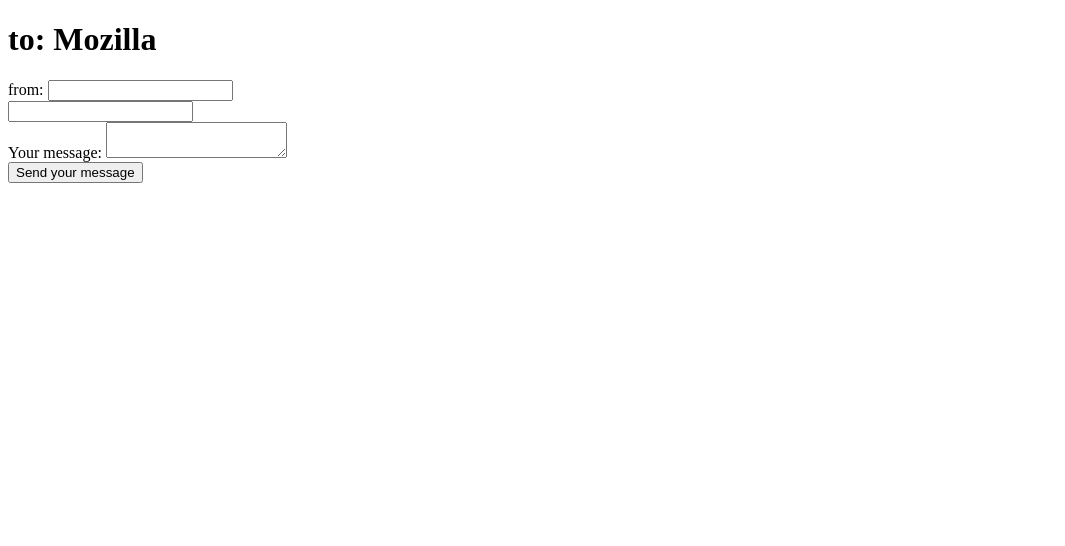
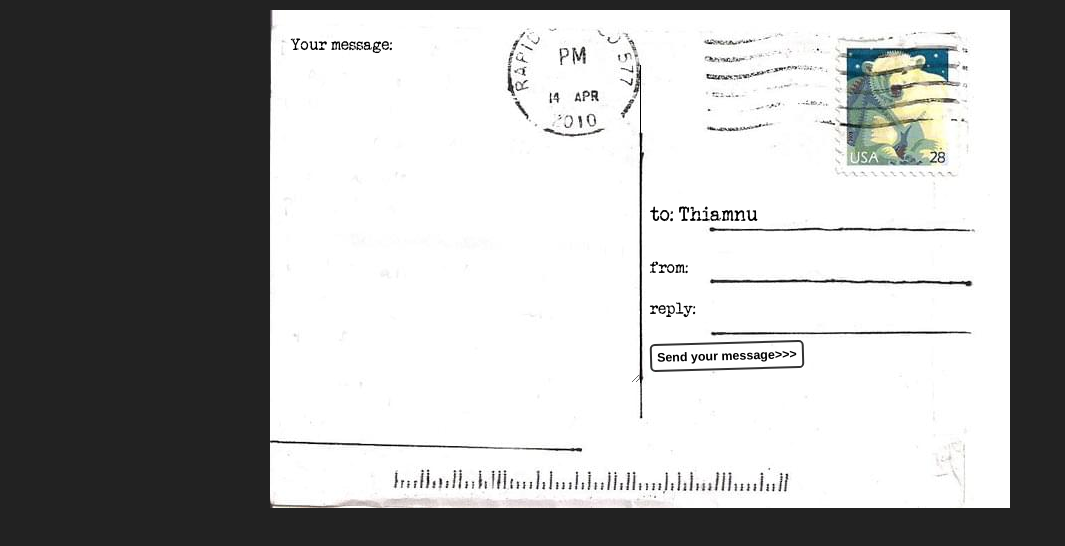
Before and after one commit to soithangsing/Making-forms, a plain HTML site: page postcard-start.html in a window 1280 px wide. Shown: the whole page, without its empty margins (0-1065 px from the left). Drawn offline with Linux system fonts and the light colour scheme.

Commit message:
Finished making postcard form

```diff
--- a/postcard-start.html
+++ b/postcard-start.html
@@ -5,10 +5,116 @@
     <meta http-equiv="X-UA-Compatible" content="IE=edge" />
     <meta name="viewport" content="width=device-width, initial-scale=1.0" />
     <title>Postcard example</title>
+
+    <style>
+      @font-face {
+        font-family: 'handwriting';
+        src: url('fonts/journal-webfont.woff2') format('woff2'),
+        url('fonts/journal-webfont.woff') format('woff');
+        font-weight: normal;
+        font-style: normal;
+      }
+
+      @font-face {
+        font-family: 'typewriter';
+        src: url('fonts/veteran_typewriter-webfont.woff2') format('woff2'),
+             url('fonts/veteran_typewriter-webfont.woff') format('woff');
+             font-weight: normal;
+             font-style: normal;
+      }
+
+      body{
+        font: 1.3rem sans serif;
+        padding: 0.5em;
+        margin: 0;
+        background: #222;
+      }
+
+      form{
+        position: relative;
+        width: 740px;
+        height: 498px;
+        margin: 0 auto;
+        padding: 1em;
+        box-sizing: border-box;
+        background: #FFF url(background.jpg);
+
+        /* grid */
+        display: grid;
+        grid-gap: 20px;
+        grid-template-columns: repeat(2, 1fr);
+        grid-template-rows: 10em 1em 1em 1em;
+      }
+
+      h1{
+        font: 1em "typewriter", monospace;
+        align-self: end;
+      }
+
+      #message {
+        grid-row: 1/5;
+      }
+
+      #from, #reply {
+        display: flex;
+      }
+
+      label {
+        font: .8em "typewriter", sans-serif;
+      }
+
+      input, textarea {
+        font: 1.4em/1.5em "handwriting", cursive, sans-serif;
+        border: none;
+        padding: 0 10px;
+        margin: 0;
+        width: 80%;
+        background: none;
+      }
+
+      input:focus, textarea:focus {
+        background: rgba(0,0,0,.1);
+        border-radius: 5px;
+      }
+
+      textarea {
+        display: block;
+
+        padding: 10px;
+        margin: 10px 0 0 -10px;
+        width: 100%;
+        height: 90%;
+
+        border-right: 1px solid;
+
+        overflow: auto;
+      }
+
+      button {
+        padding: 5px;
+        font: bold .6em sans-serif;
+        border: 2px solid #333;
+        border-radius: 5px;
+        background: none;
+        cursor: pointer;
+        transform: rotate(-1.5deg);
+      }
+
+      button:after {
+        content: ">>>";
+      }
+
+      button:hover,
+      button:focus {
+        outline: none;
+        background: #000;
+        color: #FFF;
+      }
+    </style>
   </head>
   <body>
     <form>
-      <h1>to: Mozilla</h1>
+      <h1>to: Thiamnu</h1>
 
       <div id="from">
         <label for="name">from:</label>
@@ -16,7 +122,7 @@
       </div>
 
       <div id="reply">
-          <label for="mail"></label>
+          <label for="mail">reply: </label>
           <input type="email" id="mail" name="user_email"/>
         </div>
 
```
Also changed, not shown: background.jpg (added), fonts/journal-webfont.woff (added), fonts/journal-webfont.woff2 (added), fonts/veteran_typewriter-webfont.woff (added), fonts/veteran_typewriter-webfont.woff2 (added).
